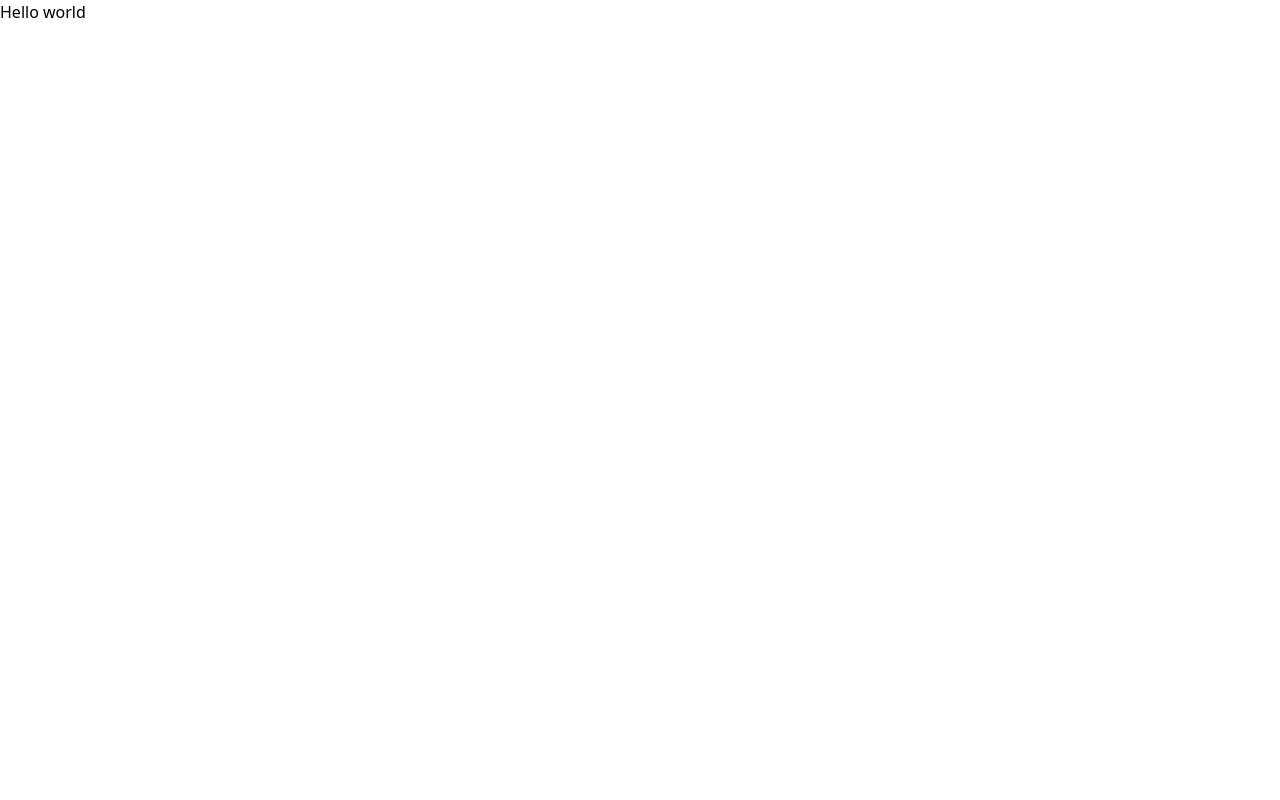
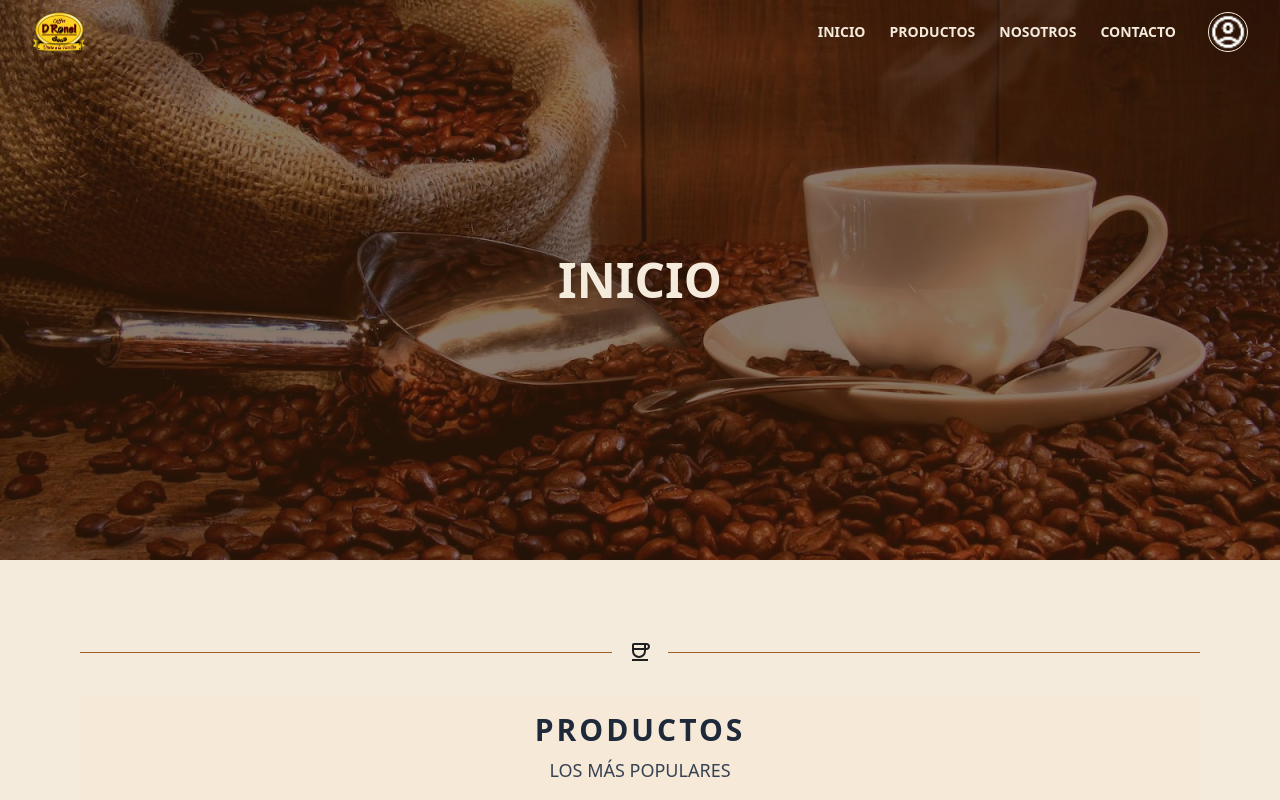
Before and after one commit to danielaoxeda/CafeDRonel-frontend, a React (Vite) app: page / in a window 1280 px wide. Shown: the top 800 px of the page. Built offline with nearby package versions, Linux system fonts and the light colour scheme.

Commit message:
feat: actualizar HomePage con secciones de productos y promociones, ajustar rutas en NavBar

```diff
--- a/src/components/catalogo/NavBar.tsx
+++ b/src/components/catalogo/NavBar.tsx
@@ -16,8 +16,8 @@ export default function Navbar() {
                     <div className="flex items-center gap-8">
                         <nav aria-label="Global">
                             <ul className="flex items-center gap-6 text-sm font-semibold text-[#F5EBDD]">
-                                <li><a href="/auth/Inicio" className="hover:text-[#E8C28C] transition">INICIO</a></li>
-                                <li><a href="/auth/Catalogo" className="hover:text-[#E8C28C] transition">PRODUCTOS</a></li>
+                                <li><a href="/" className="hover:text-[#E8C28C] transition">INICIO</a></li>
+                                <li><a href="/catalogo" className="hover:text-[#E8C28C] transition">PRODUCTOS</a></li>
                                 <li><a href="#" className="hover:text-[#E8C28C] transition">NOSOTROS</a></li>
                                 <li><a href="#" className="hover:text-[#E8C28C] transition">CONTACTO</a></li>
                             </ul>
--- a/src/pages/ecommerce/HomePage.tsx
+++ b/src/pages/ecommerce/HomePage.tsx
@@ -1,5 +1,28 @@
+import HeroSection from "../../components/catalogo/HeroSection.tsx";
+import SectionDivider from "../../components/catalogo/SectionDivider.tsx";
+import Products from "../../components/inicio/Products.tsx";
+import Promotions from "../../components/inicio/Promocion.tsx";
+import Footer from "../../components/catalogo/Footer.tsx";
+
 export default function HomePage() {
     return (
-        <div>Hello world</div>
+        <div className="bg-[#F5EBDD]">
+            <HeroSection
+                image="/img/Inicio/cafes.png"
+                title="INICIO"
+            />
+            <main className="max-w-6xl mx-auto px-4 py-12 space-y-16">
+                <SectionDivider imageSrc="/img/Catalogo/separador_cafe.svg" />
+
+                {/* Aquí agregue productos */}
+                <Products />
+
+                <SectionDivider imageSrc="/img/Catalogo/separador_cafeteras.svg" />
+
+                {/* Aquí agregue las promociones */}
+                <Promotions />
+            </main>
+            <Footer />
+        </div>
     );
 }
--- a/src/pages/ecommerce/InicioPage.tsx
+++ /dev/null
@@ -1,28 +0,0 @@
-import HeroSection from "../../components/catalogo/HeroSection"
-import SectionDivider from "../../components/catalogo/SectionDivider"
-import Products from "../../components/inicio/Products"
-import Promotions from "../../components/inicio/Promocion"
-import Footer from "../../components/catalogo/Footer"
-
-export default function ProductsClientPage() {
-    return (
-        <div className="bg-[#F5EBDD]">
-            <HeroSection
-                image="/img/Inicio/cafes.png"
-                title="INICIO"
-            />
-            <main className="max-w-6xl mx-auto px-4 py-12 space-y-16">
-                <SectionDivider imageSrc="/img/Catalogo/separador_cafe.svg" />
-
-                {/* Aquí agregue productos */}
-                <Products />
-
-                <SectionDivider imageSrc="/img/Catalogo/separador_cafeteras.svg" />
-
-                {/* Aquí agregue las promociones */}
-                <Promotions />
-            </main>
-            <Footer />
-        </div>
-    )
-}
```
Also changed, not shown: src/main.tsx (+11 -10 lines).
